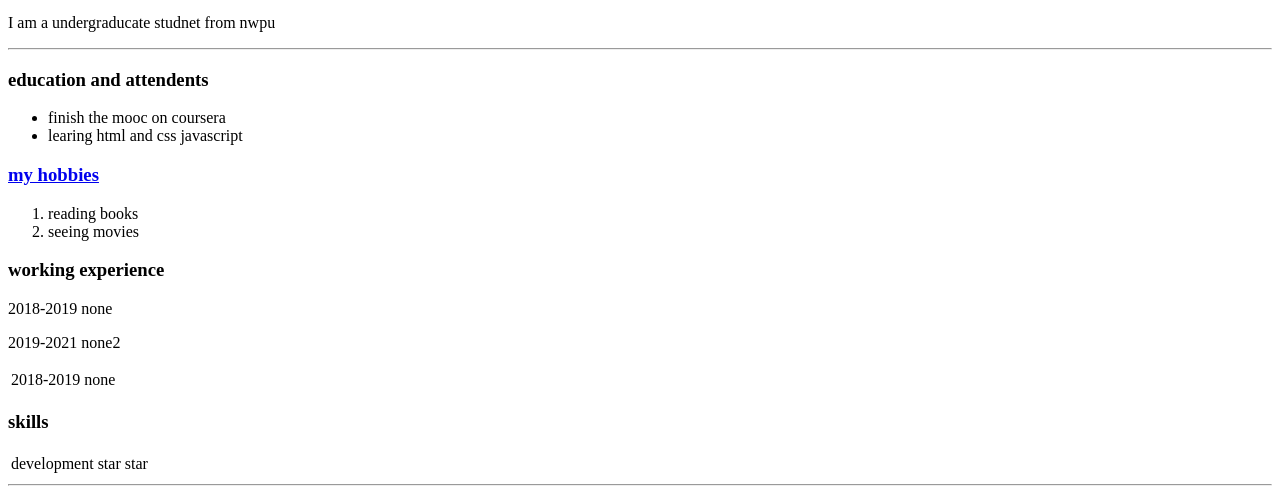
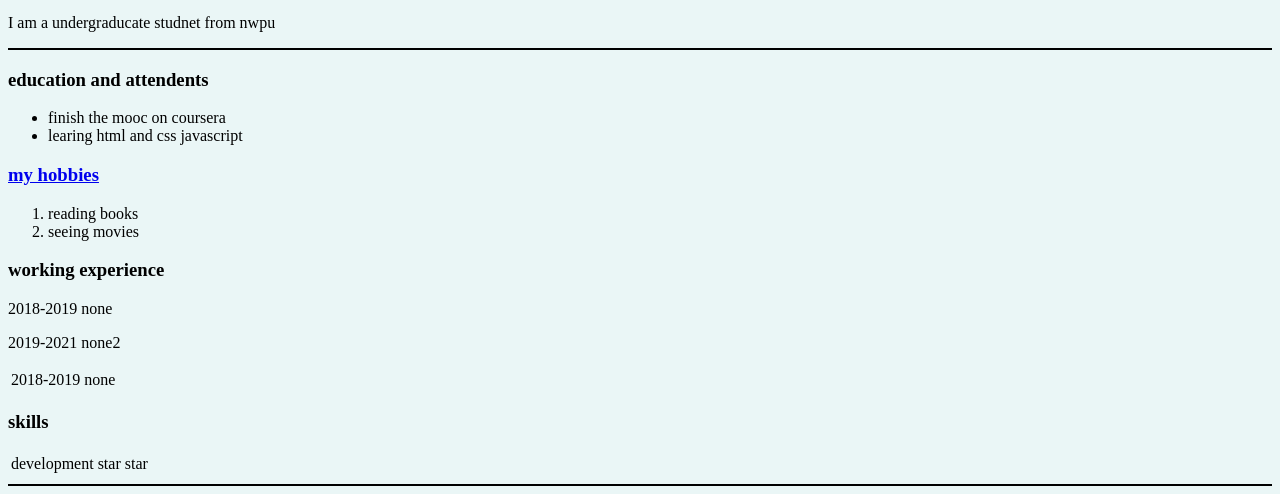
Before and after one commit to Yqmcoding/cv, a plain HTML site: page index.html in a window 1280 px wide. Shown: the part 456-950 px from the top of the page. Drawn offline with Linux system fonts and the light colour scheme.

Commit message:
Add files via upload

```diff
--- a/index.html
+++ b/index.html
@@ -5,6 +5,19 @@
     <meta http-equiv="X-UA-Compatible" content="IE=edge">
     <meta name="viewport" content="width=device-width, initial-scale=1.0">
     <title>Ye Qiangmao personal site</title>
+<style>
+body{
+    background-color:#EAF6F6
+}
+hr{
+
+background-color:black;
+border-style: none;
+height: 2px;
+width: auto;
+}
+</style>
+
 </head>
 <body>
     <img src="timg.jpg" alt="my favourite cartoon yellow man pic ">
@@ -27,7 +40,7 @@
 <h3>working experience</h3>
 <p>2018-2019  none</p>
 <p>2019-2021 none2</p>
-<table>
+<table >
 <tr>
 <td>
 2018-2019
```
